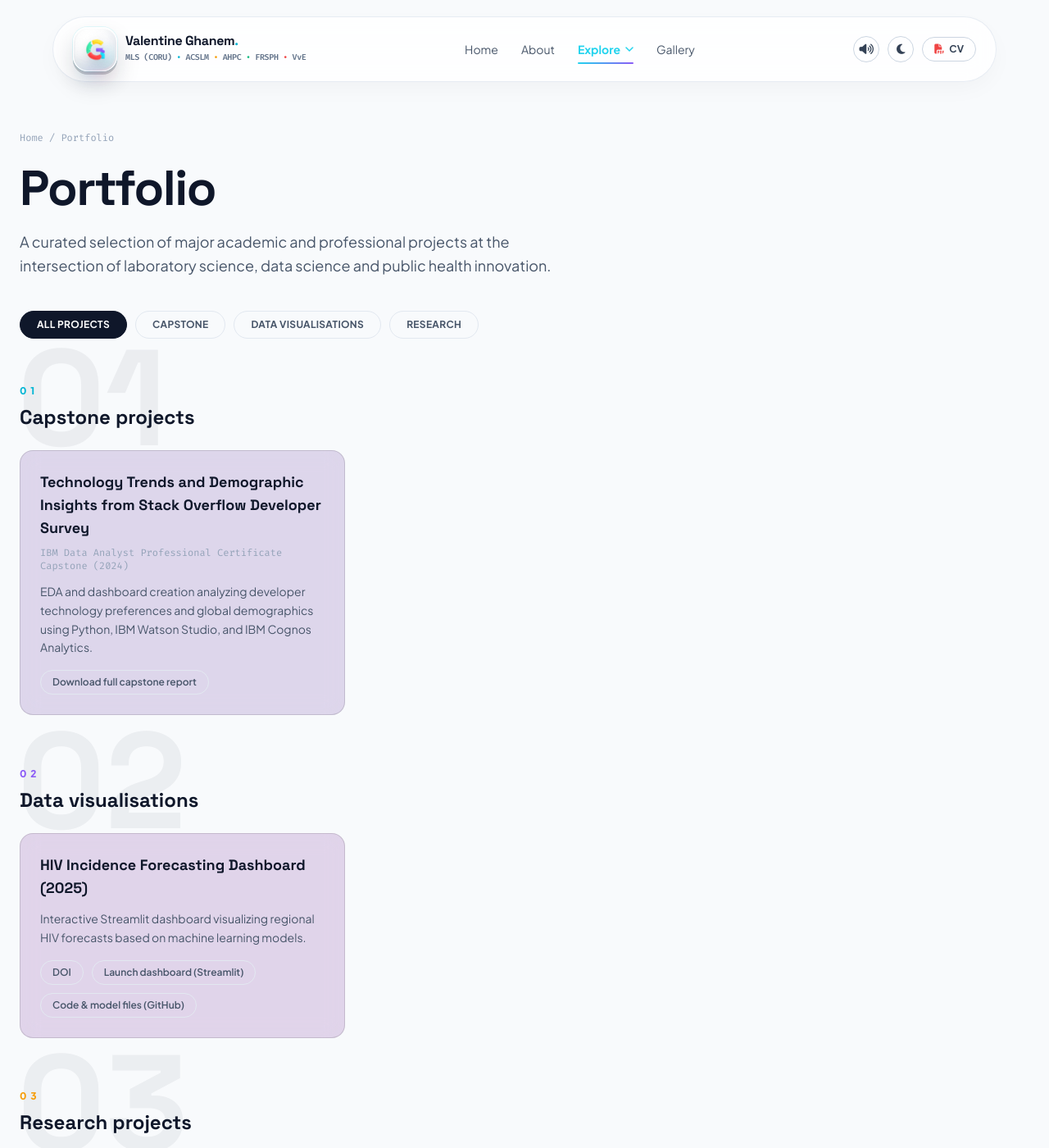
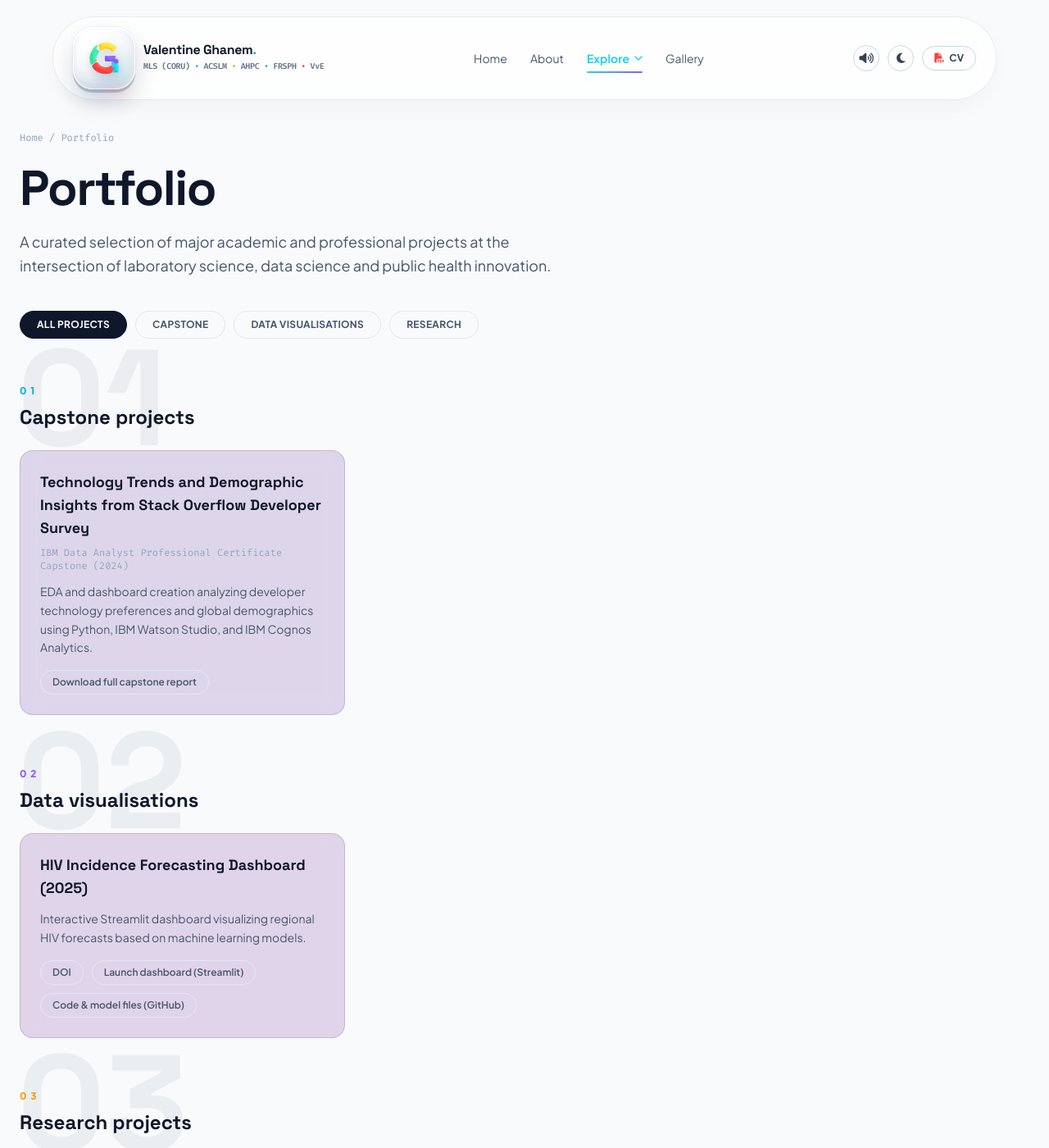
Before and after one commit to valentineghanem-bit/valentineghanem-bit.github.io, a Jekyll site: the page built from portfolio/index.md, in a window 1280 px wide and 1400 px high. Shown: the whole window at 82% size. Built offline with Jekyll 4.4.1, drawn with Linux system fonts in a browser that asks for light colours; nearby versions of some CDN libraries; library files that are not in the unit come from our copies; a script that is not in the unit is left out.

Commit message:
Polish favicon title audio and cursor assets

```diff
--- a/_includes/footer-v3.html
+++ b/_includes/footer-v3.html
@@ -55,7 +55,7 @@
   </div>
   <div class="border-t border-slate-800 py-5 px-6">
     <div class="max-w-7xl mx-auto flex flex-col items-center gap-2 text-center">
-      <img src="{{ '/assets/img/brand/vgg-master-emblem-theme-transparent.png' | relative_url }}" alt="Valentine Golden Ghanem faceted G site favicon" class="w-14 h-14 rounded-2xl bg-white p-1.5 shadow-xl shadow-black/30 ring-1 ring-white/20">
+      <img src="{{ '/assets/img/brand/vgg-master-emblem-theme-transparent.png' | relative_url }}" alt="Valentine Golden Ghanem faceted G site favicon" class="w-[88px] h-[88px] rounded-[1.9rem] bg-black p-1.5 shadow-2xl shadow-black/35 ring-1 ring-white/25">
       <p class="text-xs font-mono text-slate-500">&copy; {{ 'now' | date: "%Y" }} {{ site.data.profile.name }}, MLS (CORU), ACSLM, AHPC, FRSPH, VvE. All rights reserved.</p>
     </div>
   </div>
--- a/_includes/head-v3.html
+++ b/_includes/head-v3.html
@@ -1,15 +1,15 @@
 <meta charset="UTF-8">
 <meta name="viewport" content="width=device-width, initial-scale=1.0">
-<title>{% if page.title %}{{ page.title }} | {% endif %}{{ site.data.profile.name }}</title>
+<title>{% if page.browser_title %}{{ page.browser_title }}{% elsif page.title %}{{ page.title }} | {{ site.data.profile.name }}{% else %}{{ site.data.profile.name }}{% endif %}</title>
 <meta name="description" content="{{ page.description | default: site.data.profile.short_description | strip_newlines }}">
 <link rel="canonical" href="{{ page.url | absolute_url }}">
-<link rel="icon" href="{{ '/favicon.svg?v=20260723-g3' | relative_url }}" type="image/svg+xml">
-<link rel="icon" href="{{ '/favicon.ico?v=20260723-g3' | relative_url }}" sizes="any" type="image/x-icon">
-<link rel="shortcut icon" href="{{ '/favicon.ico?v=20260723-g3' | relative_url }}" type="image/x-icon">
-<link rel="icon" href="{{ '/assets/icons/favicon-16x16.png?v=20260723-g3' | relative_url }}" type="image/png" sizes="16x16">
-<link rel="icon" href="{{ '/assets/icons/favicon-32x32.png?v=20260723-g3' | relative_url }}" type="image/png" sizes="32x32">
-<link rel="apple-touch-icon" href="{{ '/apple-touch-icon.png?v=20260723-g3' | relative_url }}">
-<link rel="manifest" href="{{ '/site.webmanifest?v=20260723-g3' | relative_url }}">
+<link rel="icon" href="{{ '/favicon.svg?v=20260723-g5' | relative_url }}" type="image/svg+xml">
+<link rel="icon" href="{{ '/favicon.ico?v=20260723-g5' | relative_url }}" sizes="any" type="image/x-icon">
+<link rel="shortcut icon" href="{{ '/favicon.ico?v=20260723-g5' | relative_url }}" type="image/x-icon">
+<link rel="icon" href="{{ '/assets/icons/favicon-16x16.png?v=20260723-g5' | relative_url }}" type="image/png" sizes="16x16">
+<link rel="icon" href="{{ '/assets/icons/favicon-32x32.png?v=20260723-g5' | relative_url }}" type="image/png" sizes="32x32">
+<link rel="apple-touch-icon" href="{{ '/apple-touch-icon.png?v=20260723-g5' | relative_url }}">
+<link rel="manifest" href="{{ '/site.webmanifest?v=20260723-g5' | relative_url }}">
 <meta name="theme-color" content="#0B1120">
 
 <!-- Open Graph -->
@@ -82,14 +82,14 @@
      page's markup (v3 pages use .v3-scope), so including the whole file
      costs nothing beyond a few harmless unused rules. -->
 <link rel="stylesheet" href="{{ '/assets/css/v2-tokens.css' | relative_url }}">
-<link rel="stylesheet" href="{{ '/assets/css/v3-template.css' | relative_url }}">
-<link rel="stylesheet" href="{{ '/assets/css/cursor.css' | relative_url }}">
+<link rel="stylesheet" href="{{ '/assets/css/v3-template.css?v=20260723-g5' | relative_url }}">
+<link rel="stylesheet" href="{{ '/assets/css/cursor.css?v=20260723-g5' | relative_url }}">
 
 <script src="{{ '/assets/js/vendor/gsap.min.js' | relative_url }}" defer></script>
 <script src="{{ '/assets/js/vendor/ScrollTrigger.min.js' | relative_url }}" defer></script>
 <script src="{{ '/assets/js/v2-motion.js' | relative_url }}" defer></script>
-<script src="{{ '/assets/js/cursor.js' | relative_url }}" defer></script>
-<script src="{{ '/assets/js/v3-template.js' | relative_url }}" defer></script>
+<script src="{{ '/assets/js/cursor.js?v=20260723-g5' | relative_url }}" defer></script>
+<script src="{{ '/assets/js/v3-template.js?v=20260723-g5' | relative_url }}" defer></script>
 
 <!-- Per-page bespoke CSS/JS -- each v3 page keeps its own already-polished
      specialised component (About's record-lightbox, Skills' network canvas,
--- a/assets/css/cursor.css
+++ b/assets/css/cursor.css
@@ -94,20 +94,22 @@
   position: fixed;
   top: 0;
   left: 0;
-  width: 6px;
-  height: 6px;
-  margin: -3px 0 0 -3px;
+  width: 7px;
+  height: 7px;
+  margin: -3.5px 0 0 -3.5px;
   border-radius: 50%;
-  opacity: 0.82;
+  opacity: 0.92;
+  box-shadow: 0 0 10px currentColor;
   transition: width 0.18s ease, height 0.18s ease, margin 0.18s ease, opacity 0.18s ease;
   transform: translate3d(-120vw, -120vh, 0);
 }
 
 .v2-cursor-cluster.is-hovering .v2-cursor-particle {
-  width: 8px;
-  height: 8px;
-  margin: -4px 0 0 -4px;
+  width: 10px;
+  height: 10px;
+  margin: -5px 0 0 -5px;
   opacity: 1;
+  box-shadow: 0 0 16px currentColor;
 }
 
 .v2-cursor-arrow.is-hovering .v2-cursor-mark {
--- a/assets/css/v3-template.css
+++ b/assets/css/v3-template.css
@@ -100,10 +100,10 @@
   isolation: isolate;
   display: inline-grid;
   place-items: center;
-  width: 54px;
-  height: 54px;
-  min-width: 54px;
-  border-radius: 18px;
+  width: 76px;
+  height: 76px;
+  min-width: 76px;
+  border-radius: 24px;
   background:
     radial-gradient(circle at 30% 20%, rgba(255, 255, 255, 0.98), rgba(255, 255, 255, 0.35) 42%, transparent 54%),
     linear-gradient(145deg, rgba(255, 255, 255, 0.96), rgba(226, 232, 240, 0.78));
@@ -122,8 +122,8 @@
 .v3-scope .v3-brand-orb::after {
   content: '';
   position: absolute;
-  inset: auto 8px -7px;
-  height: 12px;
+  inset: auto 10px -8px;
+  height: 14px;
   border-radius: 999px;
   background: linear-gradient(90deg, rgba(34, 211, 238, 0.22), rgba(139, 92, 246, 0.2), rgba(239, 68, 68, 0.18));
   filter: blur(8px);
@@ -134,8 +134,8 @@
 
 .v3-scope .v3-brand-orb__shine {
   position: absolute;
-  inset: 2px;
-  border-radius: 16px;
+  inset: 3px;
+  border-radius: 21px;
   background:
     linear-gradient(135deg, rgba(255, 255, 255, 0.9), transparent 42%),
     radial-gradient(circle at 75% 76%, rgba(34, 211, 238, 0.14), transparent 45%);
@@ -146,10 +146,10 @@
 .v3-scope .v3-brand-orb__img {
   position: relative;
   z-index: 2;
-  width: 45px;
-  height: 45px;
+  width: 70px;
+  height: 70px;
   object-fit: contain;
-  transform: translateZ(26px);
+  transform: translateZ(28px);
   filter:
     drop-shadow(0 5px 6px rgba(15, 23, 42, 0.20))
     saturate(1.08)
--- a/assets/js/cursor.js
+++ b/assets/js/cursor.js
@@ -58,7 +58,7 @@
     var soundHaptics = (function () {
       var ctx = null, out = null;
       var last = {};
-      var MUTE_KEY = 'vg-v2-audio-muted';
+      var MUTE_KEY = 'vg-v2-cursor-haptics-muted';
       function allowed() {
         return localStorage.getItem(MUTE_KEY) !== 'true';
       }
@@ -69,7 +69,7 @@
         if (!ctx) {
           ctx = new AudioCtx();
           out = ctx.createGain();
-          out.gain.value = 0.74;
+          out.gain.value = 1.05;
           out.connect(ctx.destination);
         }
         if (ctx.state === 'suspended') ctx.resume();
@@ -115,24 +115,24 @@
         }
         if (kind === 'hover') {
           if (throttled(kind, 180)) return;
-          tone(740, 0.065, 0.088, 'sine');
+          tone(680, 0.070, 0.130, 'sine');
         } else if (kind === 'click') {
-          tone(196, 0.100, 0.180, 'triangle');
-          tone(392, 0.078, 0.104, 'sine', 0.012);
+          tone(180, 0.115, 0.250, 'triangle');
+          tone(360, 0.090, 0.160, 'sine', 0.012);
         } else if (kind === 'double') {
-          tone(329.63, 0.092, 0.142, 'triangle');
-          tone(493.88, 0.112, 0.126, 'triangle', 0.075);
+          tone(293.66, 0.100, 0.210, 'triangle');
+          tone(440.00, 0.128, 0.185, 'triangle', 0.080);
         } else if (kind === 'context') {
-          tone(146.83, 0.140, 0.188, 'triangle');
+          tone(130.81, 0.155, 0.270, 'triangle');
         } else if (kind === 'scroll') {
           if (throttled(kind, 220)) return;
-          tone(246.94, 0.078, 0.112, 'sine');
+          tone(220.00, 0.086, 0.170, 'sine');
         } else if (kind === 'drag') {
           if (throttled(kind, 320)) return;
-          tone(164.81, 0.120, 0.142, 'triangle');
+          tone(146.83, 0.135, 0.220, 'triangle');
         } else if (kind === 'text') {
           if (throttled(kind, 260)) return;
-          tone(523.25, 0.058, 0.086, 'sine');
+          tone(493.88, 0.065, 0.125, 'sine');
         }
       }
       return { play: play };
--- a/assets/js/v2-toolbar.js
+++ b/assets/js/v2-toolbar.js
@@ -53,7 +53,7 @@
     // Slow melodic piano phrases: left-hand bass, soft inner harmony, and a
     // restrained right-hand melody. This deliberately avoids fast arpeggio
     // loops, which read as phone/ringtone patterns.
-    var PIANO_PHRASES = [
+    var NOCTURNE_MELODY = [
       [
         { t: 0.00, f: 130.81, v: 0.135, d: 7.2, k: 'bass' },
         { t: 0.48, f: 261.63, v: 0.064, d: 6.6, k: 'harmony' },
@@ -152,7 +152,7 @@
 
     function scheduleLoop() {
       if (!isOn || !ctx) return;
-      var phrase = PIANO_PHRASES[chordIndex % PIANO_PHRASES.length];
+      var phrase = NOCTURNE_MELODY[chordIndex % NOCTURNE_MELODY.length];
       var now = ctx.currentTime + 0.08;
       phrase.forEach(function (note) { pluck(note.f, now + note.t, note.v, note.d, note.k); });
       chordIndex++;
--- a/assets/js/v3-template.js
+++ b/assets/js/v3-template.js
@@ -172,7 +172,7 @@
       feedbackGain.gain.setTargetAtTime(0.38 - engagement * 0.08, ctx.currentTime, 3.8);
     }
     setInterval(updateEngagement, 2500);
-    var PIANO_PHRASES = [
+    var NOCTURNE_MELODY = [
       [
         { t: 0.00, f: 130.81, v: 0.135, d: 7.2, k: 'bass' },
         { t: 0.48, f: 261.63, v: 0.064, d: 6.6, k: 'harmony' },
@@ -268,7 +268,7 @@
     }
     function scheduleLoop() {
       if (!isOn || !ctx) return;
-      var phrase = PIANO_PHRASES[chordIndex % PIANO_PHRASES.length];
+      var phrase = NOCTURNE_MELODY[chordIndex % NOCTURNE_MELODY.length];
       var now = ctx.currentTime + 0.08;
       phrase.forEach(function (note) { pluck(note.f, now + note.t, note.v, note.d, note.k); });
       chordIndex++;
```
Also changed, not shown: _includes/head.html (+11 -11 lines), index.md (+2 -1 lines), apple-touch-icon.png, assets/icons/apple-touch-icon-180x180.png, assets/icons/favicon-16x16.png, assets/icons/favicon-32x32.png, assets/icons/favicon.ico, assets/icons/favicon.svg, assets/icons/icon-192x192.png, assets/icons/icon-512x512.png, favicon.ico, favicon.svg.
